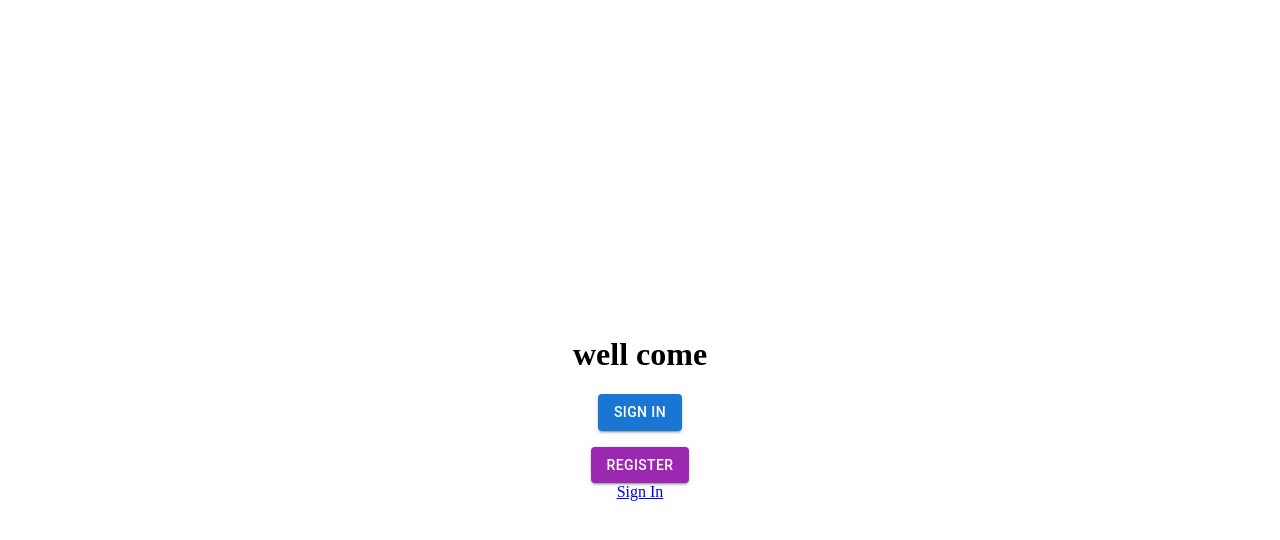
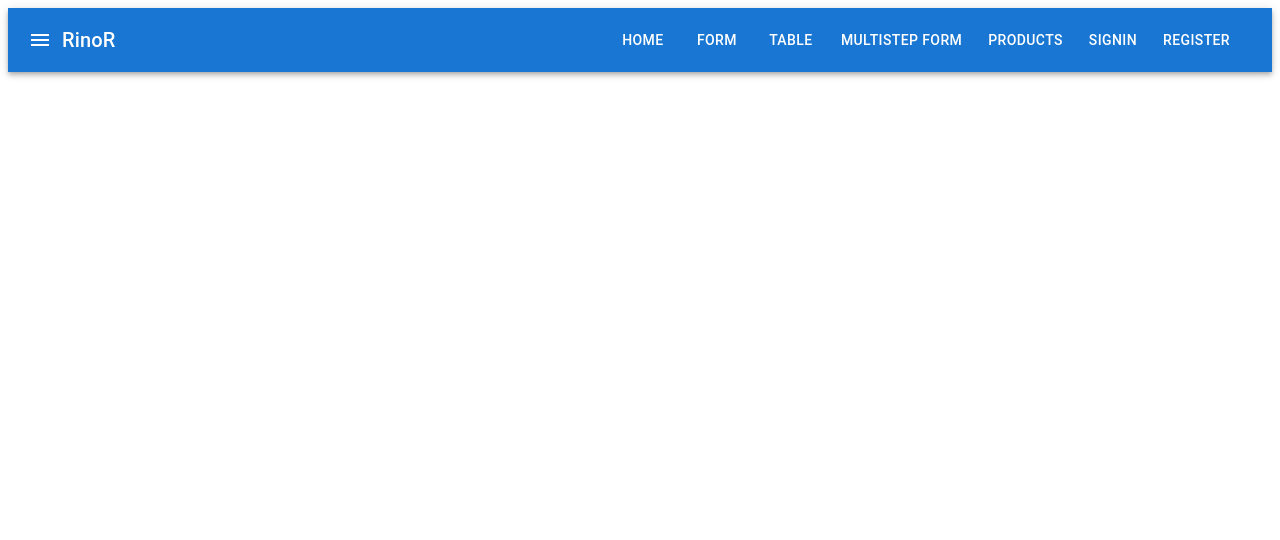
Before and after one commit to saqlain-shah/batch-7, a React (Vite) app in the folder react/: page / in a window 1280 px wide. Shown: the top 540 px of the page. Built offline with nearby package versions, Linux system fonts and the light colour scheme.

Commit message:
homePage file added

```diff
--- a/react/src/App.jsx
+++ b/react/src/App.jsx
@@ -6,28 +6,30 @@ import SignUp from './components/SignUp.jsx';
 import SignIn from './components/SignIn.jsx';
 import Table from './components/table.jsx';
 import ResponsiveAppBar from './components/AppBar.jsx';
-import LandingPage from './components/LanndingPage.jsx';
+import Navbar from './components/LanndingPage.jsx';
 import PersonalInfoForm from './components/formik.jsx';
 import MultiStepForm from './components/Stepper.jsx';
 import DummyDataComponent from './components/axios.jsx';
 
+import SingleProductDetails from './components/SingleIdFetching.jsx';
 
 const App = () => {
   return (
 
       <BrowserRouter>
+     <Navbar />
       <Routes>
 
-        <Route path='/' element={<LandingPage/>}/>
-        <Route  path='/login' element={<SignIn/>}/>
-        <Route path='/signup' element={<SignUp/>}/>
-        <Route path='/table' element={<Table/>}/>
-        <Route path='/Home' element={<ResponsiveAppBar/>}/>
-        <Route path='/formik' element={<PersonalInfoForm/>}/>
-        <Route path='/stepper' element={<MultiStepForm/>}/>
-        <Route path='/axios' element={<DummyDataComponent/>}/>
-        <Route path='/SignIn' element={<SignIn/>}/>
-
+        <Route path='/login' element={<SignIn />} />
+        <Route path='/signup' element={<SignUp />} />
+        <Route path='/table' element={<Table />} />
+        <Route path='/Home' element={<ResponsiveAppBar />} />
+        <Route path='/formik' element={<PersonalInfoForm />} />
+        <Route path='/stepper' element={<MultiStepForm />} />
+        <Route path='/axios' element={<DummyDataComponent />} />
+        <Route path="/product/:productId" element={<SingleProductDetails />} />
+        <Route path='/SignIn' element={<SignIn />} />
+        <Route path='/Appbar' element={<ResponsiveAppBar />} />
       </Routes>
       </BrowserRouter>
 
--- a/react/src/components/LanndingPage.jsx
+++ b/react/src/components/LanndingPage.jsx
@@ -1,40 +1,67 @@
 import React from 'react';
-import Button from '@mui/material/Button';
-import { Link as RouterLink } from 'react-router-dom';
-import Box from '@mui/material/Box';
+import { AppBar, Toolbar, Typography, Button, IconButton } from '@mui/material';
+import MenuIcon from '@mui/icons-material/Menu';
 import { Link } from 'react-router-dom';
-import styled from '@emotion/styled';
 
-const LandingPage = () => {
-  return (
-    <Box
-      display="flex"
-      flexDirection="column"
-      alignItems="center"
-      justifyContent="center"
-      height="100vh"
-    >
-      <h1 >well come</h1>
-      <Button
-        variant="contained"
-        color="primary"
-        component={RouterLink}
-        to="/login"
-        sx={{ mb: 2 }}
-      >
-        Sign in
-      </Button>
-      <Button
-        variant="contained"
-        color="secondary"
-        component={RouterLink}
-        to="/signup"
-      >
-        Register
-      </Button>
-      <Link to="/SignIn"  > Sign In </Link>
-    </Box>
-  );
+const menuItems = [
+  { label: 'Home', path: '/' },
+  { label: 'Form', path: '/formik' },
+  { label: 'Table', path: '/table' },
+  { label: 'Multistep Form', path: '/Stepper' },
+  { label : 'Products', path: 'axios'},
+  { label: 'SignIn', path: '/SignIn' },
+  { label: 'Register', path: '/SignUp' }
+
+];
+
+const navbarStyles = {
+  root: {
+    flexGrow: 1,
+  },
+  title: {
+    flexGrow: 1,
+  },
+  menuButton: {
+    marginRight: 2,
+  },
+  menuItem: {
+    color: 'inherit',
+    textDecoration: 'none',
+    marginRight: 10,
+  },
 };
 
-export default LandingPage;
+const Navbar = () => {
+  return (
+    <div style={navbarStyles.root}>
+      <AppBar position="static">
+        <Toolbar>
+          <IconButton
+            edge="start"
+            color="inherit"
+            aria-label="menu"
+            style={navbarStyles.menuButton}
+          >
+            <MenuIcon />
+          </IconButton>
+          <Typography variant="h6" style={navbarStyles.title}>
+            RinoR
+          </Typography>
+          {menuItems.map((item, index) => (
+            <Button
+              color="inherit"
+              key={index}
+              component={Link}
+              to={item.path}
+              style={navbarStyles.menuItem}
+            >
+              {item.label}
+            </Button>
+          ))}
+        </Toolbar>
+      </AppBar>
+    </div>
+  );
+}
+
+export default Navbar;
--- /dev/null
+++ b/react/src/components/SingleIdFetching.jsx
@@ -0,0 +1,54 @@
+// SingleProductDetails.js
+import React, { useState, useEffect } from 'react';
+import { useParams } from 'react-router-dom';
+import axios from 'axios';
+import { Container, Typography, Card, CardContent, CardMedia } from '@mui/material';
+
+const SingleProductDetails = () => {
+    const { productId } = useParams(); // Accessing the product ID from the URL params
+    const [product, setProduct] = useState(null);
+
+    useEffect(() => {
+        const fetchProduct = async () => {
+            try {
+                const response = await axios.get('https://dummyjson.com/carts');
+                const foundProduct = response.data.carts.flatMap(cart => cart.products).find(product => product.id === parseInt(productId));
+                setProduct(foundProduct);
+            } catch (error) {
+                console.error('Error fetching product:', error);
+            }
+        };
+
+        fetchProduct();
+    }, [productId]); // Fetch product whenever productId changes
+
+    if (!product) {
+        return <Typography variant="h6">Product not found.</Typography>;
+    }
+
+    return (
+        <Container>
+            <Typography variant="h4" component="h1" align="center" gutterBottom>
+                Product Details
+            </Typography>
+            <Card variant="outlined">
+                <CardMedia
+                    component="img"
+                    height="400"
+                    image={product.thumbnail}
+                    title={product.title}
+                />
+                <CardContent>
+                    <Typography variant="h6" component="h2" gutterBottom>
+                        {product.title}
+                    </Typography>
+                    <Typography variant="body2" color="textSecondary" component="p">
+                        Price: {product.price}
+                    </Typography>
+                </CardContent>
+            </Card>
+        </Container>
+    );
+};
+
+export default SingleProductDetails;
--- a/react/src/components/axios.jsx
+++ b/react/src/components/axios.jsx
@@ -1,6 +1,8 @@
+// DummyDataComponent.js
 import React, { useState, useEffect } from 'react';
 import axios from 'axios';
 import { Container, Typography, Card, CardContent, CardMedia, Grid } from '@mui/material';
+import { Link } from 'react-router-dom';
 
 const DummyDataComponent = () => {
     const [dummyData, setDummyData] = useState([]);
@@ -9,7 +11,6 @@ const DummyDataComponent = () => {
         const fetchData = async () => {
             try {
                 const response = await axios.get('https://dummyjson.com/carts');
-                console.log('Response:', response.data);
                 if (!Array.isArray(response.data.carts)) {
                     console.error('Cart data is not an array:', response.data.carts);
                     return;
@@ -23,41 +24,36 @@ const DummyDataComponent = () => {
         fetchData();
     }, []);
 
-    console.log('dummyData:', dummyData);
-
     return (
-        <Container >
+        <Container>
             <Typography variant="h4" component="h1" align="center" gutterBottom>
                 Dummy Data
             </Typography>
             {dummyData.map((cart, index) => (
-                <Grid container spacing={2}>
+                <Grid container spacing={2} key={index}>
                     {cart.products.map((product, i) => (
-                        <Grid key={i} sx={{mb:2}} item xs={12} sm={6} md={4} lg={2.4}>
-                            <Card  variant="outlined">
-
+                        <Grid key={i} item xs={12} sm={6} md={4} lg={2.4}>
+                            <Link to={`/product/${product.id}`} style={{ textDecoration: 'none' }}>
+                                <Card variant="outlined">
                                     <CardMedia
-                                    sx={{minHeight:"400px" }}
+                                        sx={{ minHeight: "400px" }}
                                         image={product.thumbnail}
                                         title={product.title}
                                     />
-                                <CardContent >
+                                    <CardContent>
                                         <Typography variant="h6" component="h2" gutterBottom>
                                             {product.title}
-                                    </Typography>
-                                    <Typography variant="body1" component="p">
-
                                         </Typography>
                                         <Typography variant="body2" color="textSecondary" component="p">
                                             Price: {product.price}
                                         </Typography>
                                     </CardContent>
                                 </Card>
+                            </Link>
                         </Grid>
                     ))}
                 </Grid>
-            ))
-            }
+            ))}
         </Container>
     );
 };
```
Lines whose indentation alone changed are shown as unchanged.
